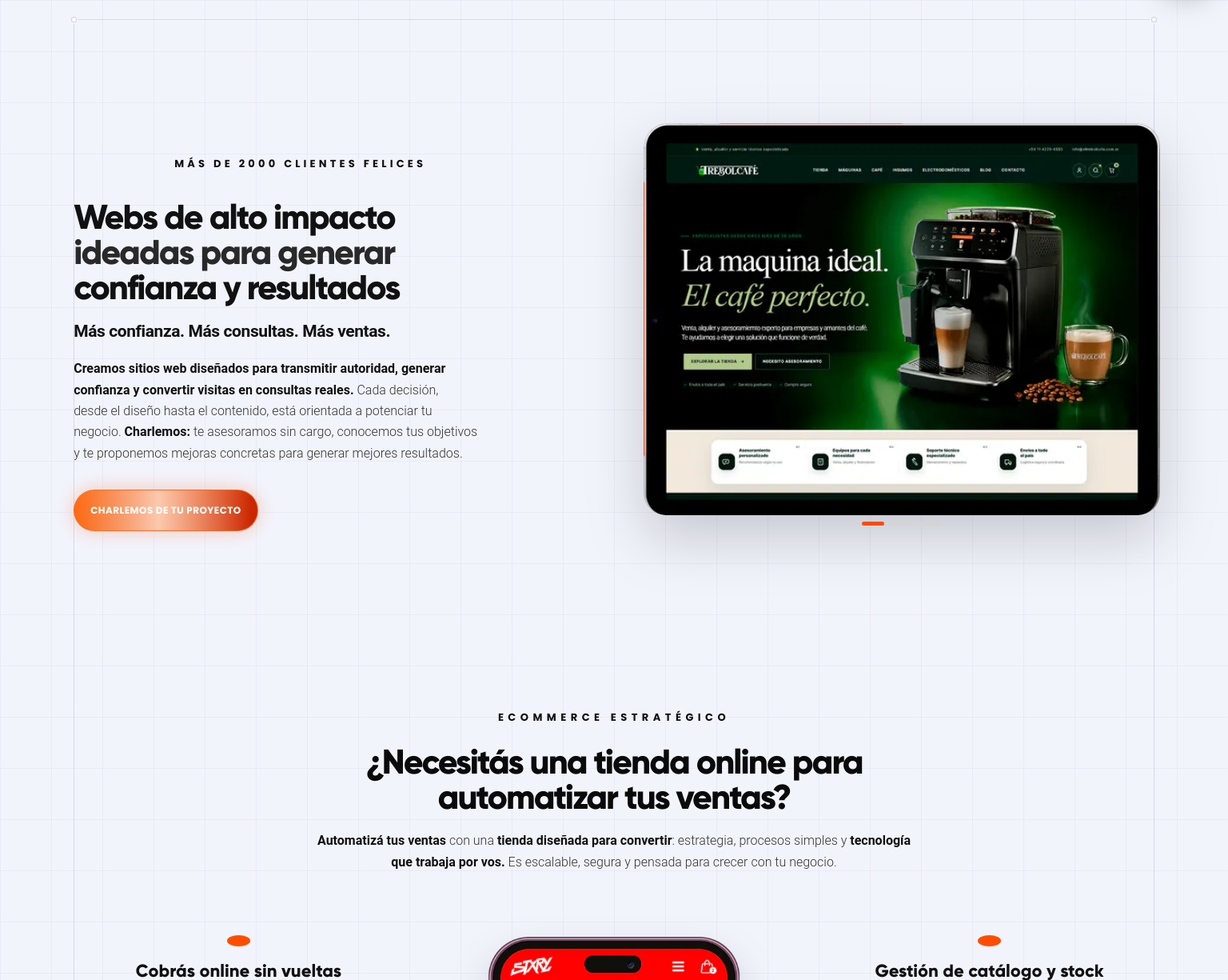
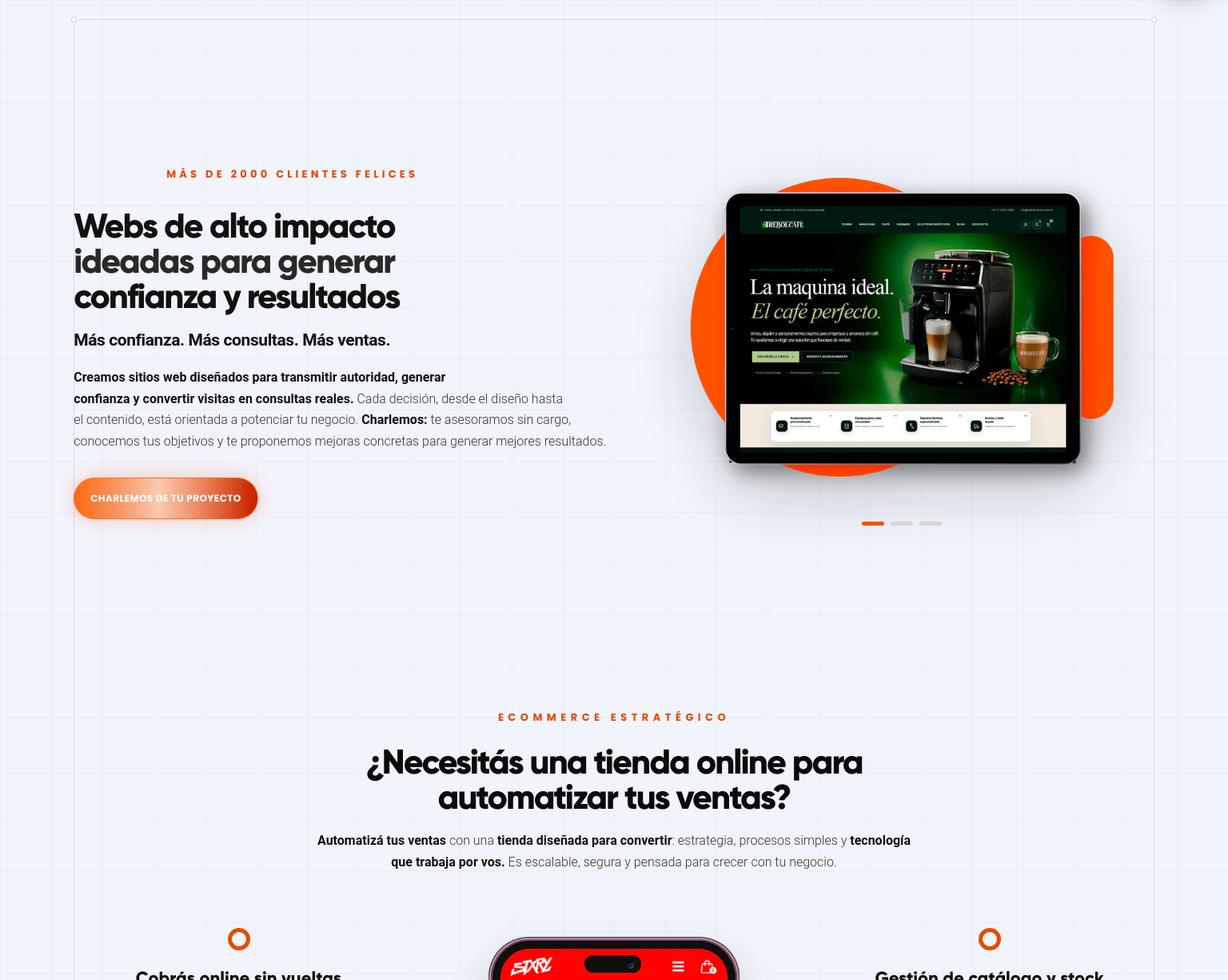
Before and after one commit to ideamosestudio/ideamosdemo, a Next.js app: page / in a window 1536 px wide. Shown: the part 800-2025 px from the top of the page at 80% size. Built offline with nearby package versions, Linux system fonts and the light colour scheme; grey boxes are pictures that could not be loaded.

Commit message:
Restore full web mockups and refine desktop layout

```diff
--- a/app/eyebrows.css
+++ b/app/eyebrows.css
@@ -34,11 +34,5 @@
 #site-root .pricing-heading>p:first-child,
 #site-root .testimonial-copy>p:first-child{
   font-family:"Poppins",Arial,sans-serif!important;
-  color:#111!important;
+  color:#e64a00!important;
 }
-
-/* En módulos oscuros, el eyebrow acompaña al título claro. */
-#site-root .pdw-section .section-heading>p:first-child,
-#site-root .service-benefits .service-heading>p:first-child{
-  color:#fff!important;
-}
--- a/app/manual-tipografico-modulos-desktop.css
+++ b/app/manual-tipografico-modulos-desktop.css
@@ -326,9 +326,9 @@
 
 #site-root .home-page .happy-clients-avatars img{
   position:relative;
-  width:38px;
-  height:38px;
-  margin-left:-9px;
+  width:34px;
+  height:34px;
+  margin-left:-8px;
   border:2px solid #f7f7f5;
   border-radius:50%;
   object-fit:cover;
@@ -382,9 +382,9 @@
 
   #site-root .home-page .happy-clients-avatars img{
     position:relative;
-    width:42px;
-    height:42px;
-    margin-left:-10px;
+    width:38px;
+    height:38px;
+    margin-left:-9px;
     border:2px solid #f7f7f5;
     border-radius:50%;
     object-fit:cover;
@@ -434,7 +434,16 @@
   }
 
   #site-root .home-page .shop-column article i{
-    margin-bottom:14px;
+    flex:0 0 28px;
+    width:28px!important;
+    min-width:28px;
+    height:28px!important;
+    min-height:28px;
+    margin:0 auto 18px!important;
+    border:5px solid #e64a00!important;
+    border-radius:50%!important;
+    background:transparent!important;
+    box-shadow:none!important;
   }
 
   #site-root .home-page .shop-column h3{
@@ -465,8 +474,22 @@
   }
 
   #site-root .home-page .statement .screen-frame{
-    width:42vw!important;
+    top:50%;
+    left:50%;
+    width:35.7vw!important;
     max-width:none!important;
+    aspect-ratio:700/512!important;
+    overflow:visible!important;
+    border-radius:0!important;
+    transform:translate(-50%,-45%);
+  }
+
+  #site-root .home-page .statement .screen-frame>img{
+    inset:0!important;
+    width:100%!important;
+    max-width:none!important;
+    height:100%!important;
+    object-fit:contain!important;
   }
 }
 
--- a/app/page.tsx
+++ b/app/page.tsx
@@ -108,10 +108,9 @@ export default function Home() {
         <h3><b>Más confianza. Más consultas. Más ventas.</b></h3>
         <p className="statement-copy">
           <span className="statement-copy-line"><b>Creamos sitios web diseñados para transmitir autoridad, generar</b></span>
-          <span className="statement-copy-line"><b>confianza y convertir visitas en consultas reales.</b> Cada decisión,</span>
-          <span className="statement-copy-line">desde el diseño hasta el contenido, está orientada a potenciar tu</span>
-          <span className="statement-copy-line">negocio. <b>Charlemos:</b> te asesoramos sin cargo, conocemos tus objetivos</span>
-          <span className="statement-copy-line">y te proponemos mejoras concretas para generar mejores resultados.</span>
+          <span className="statement-copy-line"><b>confianza y convertir visitas en consultas reales.</b> Cada decisión, desde el diseño hasta</span>
+          <span className="statement-copy-line">el contenido, está orientada a potenciar tu negocio. <b>Charlemos:</b> te asesoramos sin cargo,</span>
+          <span className="statement-copy-line">conocemos tus objetivos y te proponemos mejoras concretas para generar mejores resultados.</span>
         </p>
         <a className="orange-cta" href={WHATSAPP_URL}><span className="desktop-only">CHARLEMOS DE TU PROYECTO</span><span className="mobile-only">Contactanos</span></a>
       </div>
```
